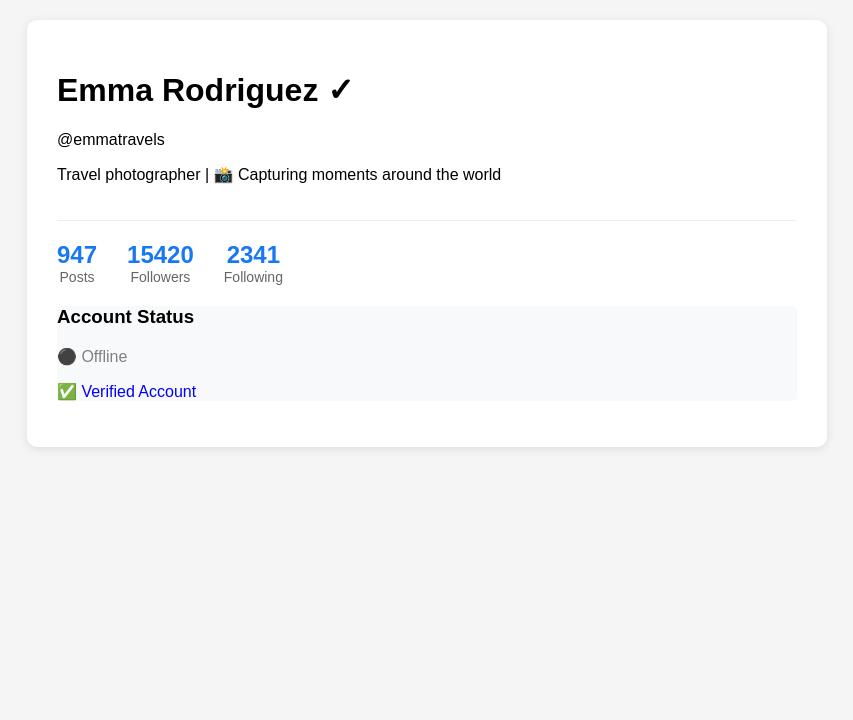
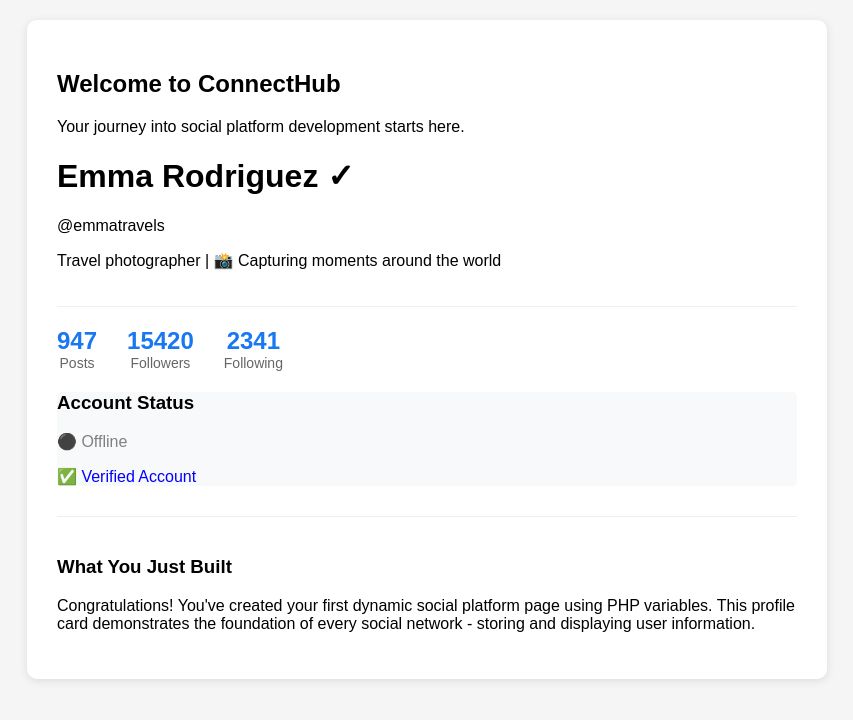
Before and after one commit to PSGrobet/ConnectHub, a PHP site: page /hello-social.php in a window 1280 px wide. Shown: the top 720 px of the page, without its empty margins (213-1066 px from the left). Run offline with PHP 8.4, Linux system fonts and the light colour scheme.

Commit message:
hello-social.php full code check

```diff
--- a/hello-social.php
+++ b/hello-social.php
@@ -41,6 +41,9 @@
 </head>
 <body>
     <div class="profile-card">
+        <h2>Welcome to ConnectHub</h2>
+        <p>Your journey into social platform development starts here.</p>
+
         <?php
         /**
          * Social Platform Project - Chapter 1, Lesson 1.1
@@ -118,6 +121,7 @@
 
         echo "</div>";
 
+        // Display user status
         echo "<div class='user-status' style='margin-top: 20px; paddig: 15px; background: #f8f9fa; border-radius: 5px;'>";
 
             echo "<h3>Account Status</h3>";
@@ -138,6 +142,12 @@
 
         echo "</div>";
         ?>
+
+        <div style="margin-top: 30px; padding-top: 20px; border-top: 1px solid #eee;">
+            <h3>What You Just Built</h3>
+            <p>Congratulations! You've created your first dynamic social platform page using PHP variables. This profile card demonstrates the foundation of every social network - storing and displaying user information.</p>
+        </div>
+
     </div>
 </body>
 </html>
```
